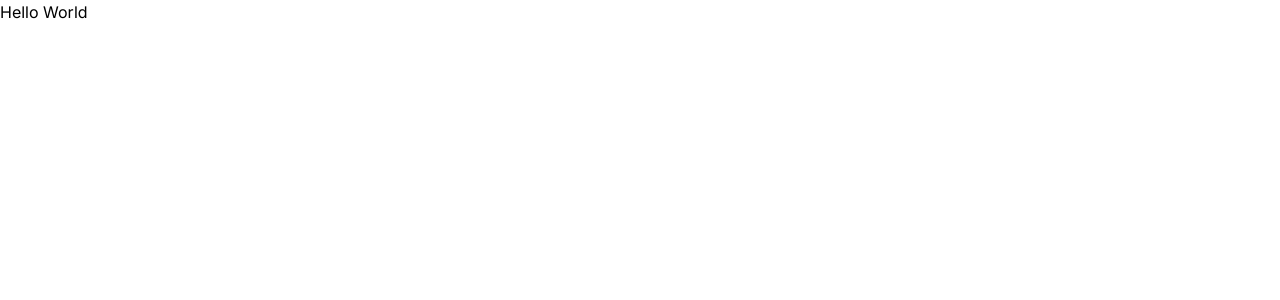
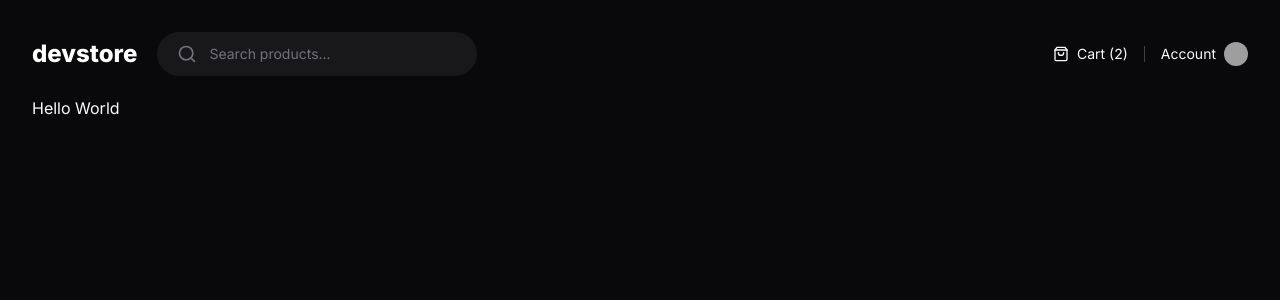
Before and after one commit to julianosill/next-fundamentals, a Next.js app: page / in a window 1280 px wide. Shown: the top 300 px of the page. Built offline with nearby package versions, Linux system fonts and the light colour scheme; grey boxes are pictures that could not be loaded.

Commit message:
feat(header): create component

```diff
--- a/next.config.mjs
+++ b/next.config.mjs
@@ -1,4 +1,8 @@
 /** @type {import('next').NextConfig} */
-const nextConfig = {};
+const nextConfig = {
+  images: {
+    remotePatterns: [{ protocol: 'https', hostname: 'github.com' }],
+  },
+}
 
-export default nextConfig;
+export default nextConfig
--- a/package.json
+++ b/package.json
@@ -9,6 +9,7 @@
     "lint": "next lint"
   },
   "dependencies": {
+    "lucide-react": "^0.350.0",
     "next": "14.1.3",
     "react": "^18",
     "react-dom": "^18"
--- a/src/app/(store)/layout.tsx
+++ b/src/app/(store)/layout.tsx
@@ -4,7 +4,7 @@
 
 export default function StoreLayout({ children }: { children: ReactNode }) {
   return (
-    <div>
+    <div className="mx-auto grid min-h-screen w-full max-w-[1440px] grid-rows-app gap-5 p-8">
       <Header />
       {children}
     </div>
--- a/src/app/layout.tsx
+++ b/src/app/layout.tsx
@@ -16,7 +16,7 @@
 }>) {
   return (
     <html lang="en" className={inter.variable}>
-      <body>{children}</body>
+      <body className="bg-zinc-950 text-zinc-50 antialiased">{children}</body>
     </html>
   )
 }
--- a/src/components/header.tsx
+++ b/src/components/header.tsx
@@ -1,3 +1,42 @@
+import { Search, ShoppingBag } from 'lucide-react'
+import Image from 'next/image'
+import Link from 'next/link'
+
 export function Header() {
-  return <div />
+  return (
+    <div className="flex justify-between items-center">
+      <div className="flex items-center gap-5">
+        <Link href="/" className="text-2xl font-extrabold text-white">
+          devstore
+        </Link>
+        <form className="flex w-[320px] items-center gap-3 rounded-full bg-zinc-900 px-5 py-3 ring-zinc-700">
+          <Search className="size-5 text-zinc-500" />
+          <input
+            type="text"
+            placeholder="Search products..."
+            className="flex-1 bg-transparent text-sm outline-none placeholder:text-zinc-500"
+          />
+        </form>
+      </div>
+      <div className="flex items-center gap-4">
+        <div className="flex items-center gap-2">
+          <ShoppingBag className="size-4" />
+          <span className="text-sm">Cart (2)</span>
+        </div>
+
+        <div className="bg-zinc-700 w-px h-4" />
+
+        <Link href="/" className="flex items-center gap-2 hover:underline">
+          <span className="text-sm">Account</span>
+          <Image
+            src="https://github.com/julianosill.png"
+            alt=""
+            className="size-6 rounded-full"
+            width={24}
+            height={24}
+          />
+        </Link>
+      </div>
+    </div>
+  )
 }
--- a/tailwind.config.ts
+++ b/tailwind.config.ts
@@ -10,6 +10,9 @@
     fontFamily: {
       sans: 'var(--font-inter)',
     },
+    gridTemplateRows: {
+      app: 'min-content max-content',
+    },
   },
   plugins: [],
 }
```
Also changed, not shown: 1 other file (tests, documents, lock files or other folders).
